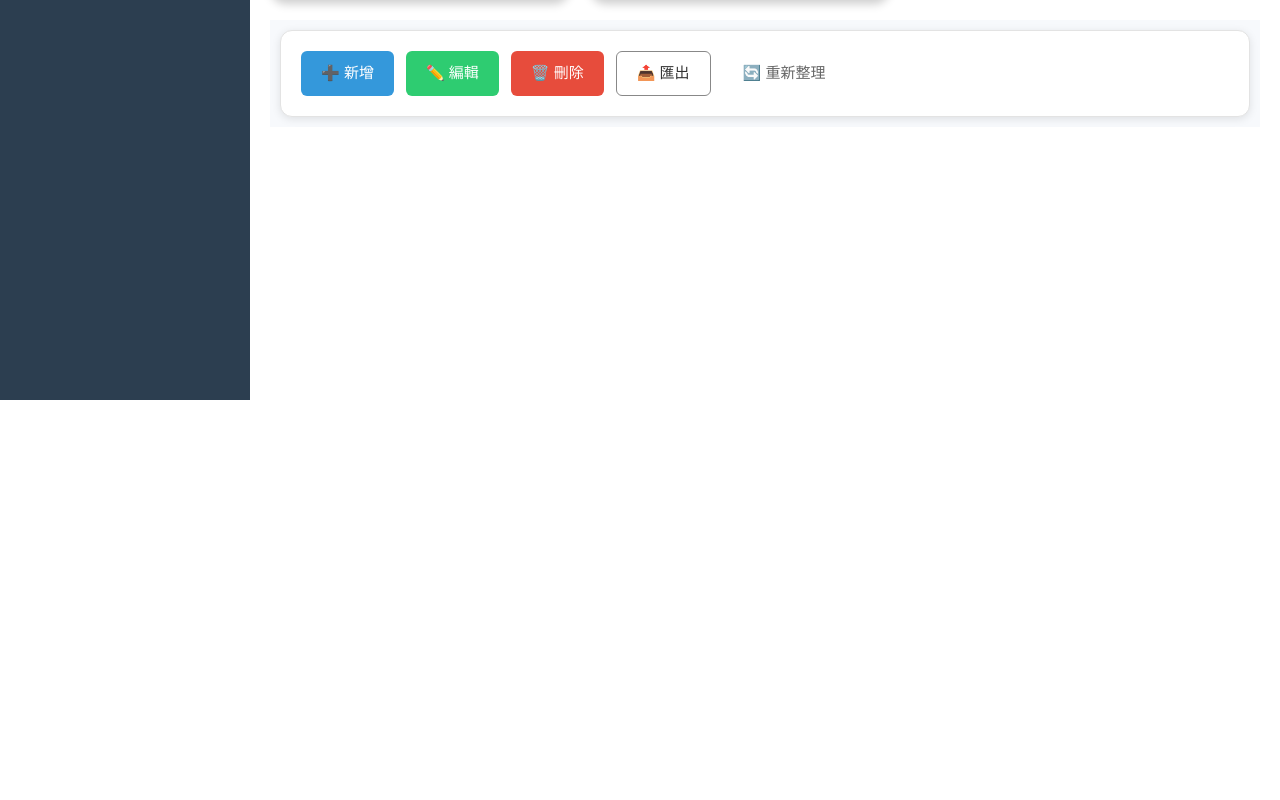
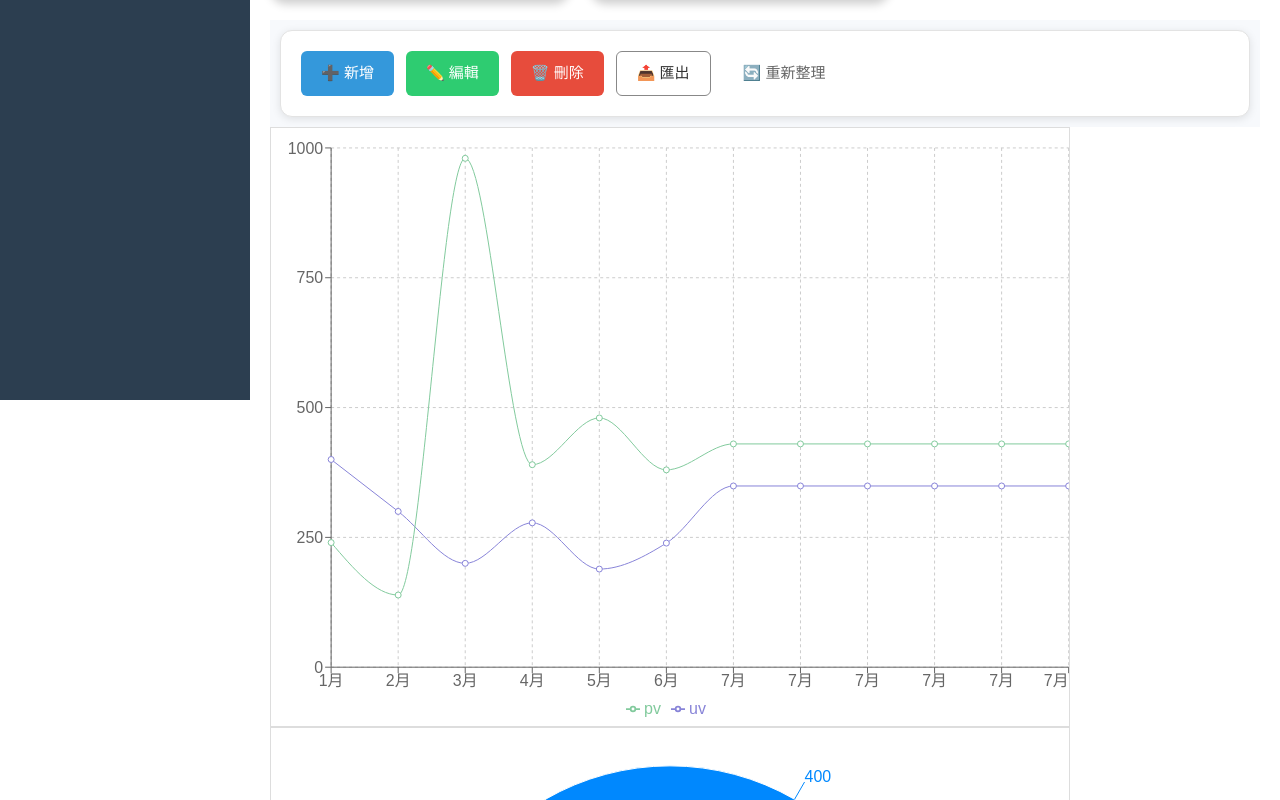
Before and after one commit to loveaoe33/boss_Dashboard_Next, a Next.js app: page / in a window 1280 px wide. Shown: the part 400-1200 px from the top of the page. Before the commit the page ends 800 px from the top, so only its background shows below. Built offline with nearby package versions, Linux system fonts and the light colour scheme.

Commit message:
20250818

```diff
--- /dev/null
+++ b/app/api/chartSQL/route.tsx
@@ -0,0 +1,62 @@
+import { NextResponse } from 'next/server';
+
+type RequestBody={
+  jsonSting: string;
+}
+
+// GET Method
+export async function GET(request: Request) {   //get chartSQL
+  const { searchParams } = new URL(request.url);
+  const id = searchParams.get('type') //call init amount data select;
+  const data = {
+    message: 'This is a GET response',
+    id: id || 'no-id-provided',
+    timestamp: new Date().toISOString()
+  };
+
+  return NextResponse.json(data, { status: 200 });
+}
+
+// // POST Method
+// export async function POST(request: Request) {   //login post
+//   try {
+//     const body = await request.json();   //呼叫時會丟json過來
+//     const { account,password,domainUrl}: RequestBody = body;
+//     console.log("url:" + domainUrl);
+//     const response:any= await fetch(`${domainUrl}/Product_Admin/adminLogin`, {
+//       method: 'POST',
+//       headers: { 'Content-Type': 'application/json' },
+//       body: JSON.stringify({
+//         account: account,
+//         password: password,
+//         token:"",
+//         level:"",
+//         depart:"",
+//         create_date:""
+//       })
+//     });
+//     const data: ReasponseLogin = await response.text();
+//         console.log("response:", data);
+
+//     // return NextResponse.json(data, { status: 201 });
+//     if (!response.ok) throw new Error('Login API失敗了')
+//     return NextResponse.json({ method: 'POST', sucess: true, message: '登入資料成功', res: data })
+//   } catch (error) {
+//     return NextResponse.json(
+//       { error: (error as Error).message },
+//       { status: 400 }
+//     );
+//   }
+// }
+
+
+// export async function PUT(request: Request){
+//   const body = await request.json()
+//   return NextResponse.json({ method: 'PUT', data: body, message: '更新資料成功' })
+// }
+
+
+// export async function DELETE(request: Request){
+//     const body=await request.json()
+//     return NextResponse.json({method:'delete',data: body,message:'刪除成功'})
+// }
--- a/app/api/totalAmount/route.tsx
+++ b/app/api/totalAmount/route.tsx
@@ -0,0 +1,16 @@
+import { NextResponse } from 'next/server';
+
+
+// GET Method
+// GET Method
+export async function GET(request: Request) {   //get chartSQL
+  const { searchParams } = new URL(request.url);
+  const id = searchParams.get('type') //call init amount data select;
+  const data = {
+    message: 'This is a GET response',
+    id: id || 'no-id-provided',
+    timestamp: new Date().toISOString()
+  };
+
+  return NextResponse.json(data, { status: 200 });
+}
--- a/app/dashboard/css/bi_main.css
+++ b/app/dashboard/css/bi_main.css
@@ -207,8 +207,19 @@
     display: block;
 }
 
+.middel-chart-body {
+  display: flex;        /* 水平並排 */
+  flex-wrap: wrap;      /* 超出就換行 */
+  gap: 10px;            /* 區塊間距 */
+}
 
-
+.middel-chart-body > * {
+  width: 400px;         /* 固定寬度 */
+  height: 300px;        /* 固定高度 */
+  flex-shrink: 0;       /* 避免被壓縮 */
+  border: 1px solid #ddd; /* (可選) 看得出邊界 */
+  box-sizing: border-box;
+}
 
 
 /* --- RWD 響應式設計 --- */
--- a/app/dashboard/functionDiv.tsx
+++ b/app/dashboard/functionDiv.tsx
@@ -9,10 +9,11 @@ import React from 'react';
 type props = {
   setselectObjectData?: React.Dispatch<React.SetStateAction<selectObject>>; // 可選的函數來更新選擇的物件
   addTempSelectObject?:()=>void;
+  removeChart?:()=>void;
   selectObjectData:selectObject
   sqlWhere:initModalCase
 }
-export default function MainBlocks({addTempSelectObject,selectObjectData,setselectObjectData,sqlWhere}: props) {
+export default function MainBlocks({addTempSelectObject,selectObjectData,setselectObjectData,removeChart,sqlWhere}: props) {
   const showAdd_modal = () => {
     setModalOpen(true);
   }
@@ -28,7 +29,7 @@ export default function MainBlocks({addTempSelectObject,selectObjectData,setsele
         <div className="function-panel">
           <button className="btn btn-default" onClick={showAdd_modal} >➕ 新增</button>
           <button className="btn btn-secondary">✏️ 編輯</button>
-          <button className="btn btn-danger">🗑️ 刪除</button>
+          <button className="btn btn-danger"onClick={removeChart}>🗑️ 刪除</button>
           <button className="btn btn-outline">📤 匯出</button>
           <button className="btn btn-ghost">🔄 重新整理</button>
         </div>
--- a/app/dashboard/main.tsx
+++ b/app/dashboard/main.tsx
@@ -4,6 +4,9 @@ import "./css/bi_main.css";
 import DynamicDiv from './dynamicDiv';
 import FunctionDiv from "./functionDiv";
 import AddModal from "./modal/addModal";
+import TestChart from "./testChart";
+import TestLineChart from "./testLineChart";
+import TestRecharts from "./testRecharts";
 
 import { rectSortingStrategy } from '@dnd-kit/sortable';
 
@@ -112,6 +115,7 @@ export default function MainBlocks() {
     const compareStartDate = new Date(dates.compareStartDate);
     const compareEndDate = new Date(dates.compareEndDate);
 
+
     if (isNaN(startDate.getTime()) || isNaN(endEdate.getTime()) || isNaN(compareStartDate.getTime()) || isNaN(compareEndDate.getTime())) {
       return false; // if date Format is invalid return false
     }
@@ -124,16 +128,33 @@ export default function MainBlocks() {
 
   }
 
-  const clearSelectObject = ():void=> {
+  const clearSelectObject = (): void => {
     setselectObjectData(initialSelectObject);
   }
 
-  const addTempSelectObject = ():void=> {
-     const jsonString=JSON.stringify(selectObjectData);
-     clearSelectObject();
-     setPostJson(jsonString);
+  const addTempSelectObject = (): void => {
+    const jsonString = JSON.stringify(selectObjectData);
+    clearSelectObject();
+    setPostJson(jsonString);
 
   }
+  const handelClick = (index: number) => {
+    setSelectIndex(index);
+
+  }
+  const removeChart = () => {
+    if (selectIndex !== null) {
+      setCharts(prev => prev.filter((_, i) => i !== selectIndex));
+      setSelectIndex(null); // 刪除後清除選擇
+
+
+    }
+
+  };
+
+
+  const [charts, setCharts] = useState<string[]>(["line", "reCharts"]);
+  const [selectIndex, setSelectIndex] = useState<number | null>(null);
 
 
   const [selectObjectData, setselectObjectData] = useState<selectObject>(initialSelectObject);
@@ -221,15 +242,24 @@ export default function MainBlocks() {
             </div>
 
 
+
+
           </SortableContext>
         </DndContext>
         <div className="middle-function-body">
-          {postJson}
-          <FunctionDiv addTempSelectObject={addTempSelectObject} selectObjectData={selectObjectData} setselectObjectData={setselectObjectData} sqlWhere={sqlWhere}  />
+          <FunctionDiv addTempSelectObject={addTempSelectObject} selectObjectData={selectObjectData} setselectObjectData={setselectObjectData} removeChart={removeChart} sqlWhere={sqlWhere} />
         </div>
-        <div className="middel-chart-body">
 
-        </div>
+
+
+        {charts.map((type, index) => (
+          <div key={index} className="middel-chart-body" onClick={() => handelClick(index)}>
+            {type === "line" ? <TestLineChart /> : <TestRecharts />}
+
+          </div>
+        ))}
+
+
       </div>
 
     </>
--- a/app/dashboard/testLineChart.tsx
+++ b/app/dashboard/testLineChart.tsx
@@ -11,15 +11,26 @@ const data = [
   { name: '5月', uv: 189, pv: 480, amt: 2181 },
   { name: '6月', uv: 239, pv: 380, amt: 2500 },
   { name: '7月', uv: 349, pv: 430, amt: 2100 },
+  { name: '7月', uv: 349, pv: 430, amt: 2100 },
+  { name: '7月', uv: 349, pv: 430, amt: 2100 },
+  { name: '7月', uv: 349, pv: 430, amt: 2100 },
+  { name: '7月', uv: 349, pv: 430, amt: 2100 },
+  { name: '7月', uv: 349, pv: 430, amt: 2100 },
 ];
 
+type props={
+   title: string;
+   compare: boolean;
+   compareType:string;
+   data:string;
+}
 export default function LineChartExample() {
   return (
     <LineChart
-      width={500}
-      height={300}
+      width={800}
+      height={600}
       data={data}
-      margin={{ top: 20, right: 30, left: 20, bottom: 5 }}
+      margin={{ top: 20, right: 0, left: 0, bottom: 5 }}
     >
       <CartesianGrid strokeDasharray="3 3" />
       <XAxis dataKey="name" />
--- a/app/dashboard/testRecharts.tsx
+++ b/app/dashboard/testRecharts.tsx
@@ -12,14 +12,22 @@ const data = [
 
 const COLORS = ['#0088FE', '#00C49F', '#FFBB28', '#FF8042'];
 
+
+type props={
+   title: string;
+   compare: boolean;
+   compareType:string;
+   data:string;
+}
+
 export default function PieChartExample() {
   return (
-    <PieChart width={400} height={300}>
+    <PieChart width={800} height={600}>
       <Pie
         data={data}
         cx="50%"
         cy="50%"
-        outerRadius={100}
+        outerRadius={250}
         fill="#8884d8"
         dataKey="value"
         label
```
Also changed, not shown: app/api/caseAmount/route.tsx (+51 -47 lines).
